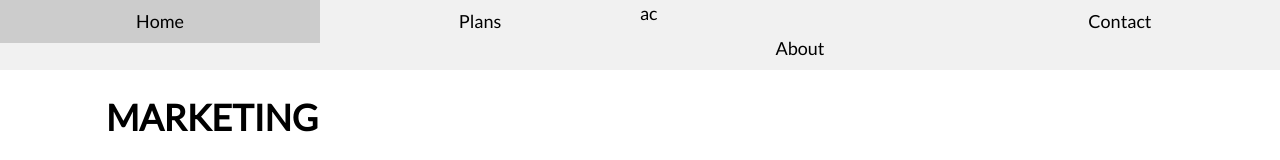
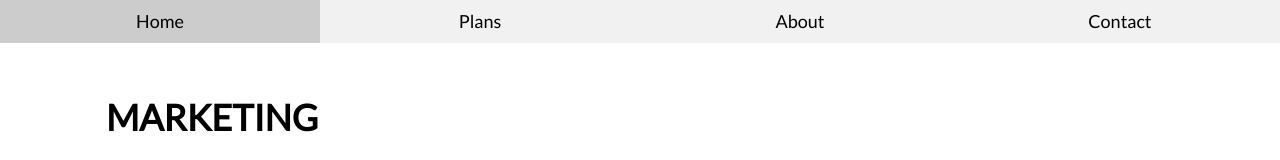
Before and after one commit to Josip7171/rakunforce.github.io, a plain HTML site: page index.html in a window 1280 px wide. Shown: the top 160 px of the page. Drawn offline with nearby package versions, Linux system fonts and the light colour scheme.

Commit message:
changing index html

```diff
--- a/index.html
+++ b/index.html
@@ -25,7 +25,7 @@ html,body,h1,h2,h3,h4 {font-family:"Lato", sans-serif}
     <div class="w3-col s3">
       <a href="#plans" class="w3-button w3-block">Plans</a>
     </div>
-    <div class="w3-col s3">ac
+    <div class="w3-col s3">
       <a href="#about" class="w3-button w3-block">About</a>
     </div>
     <div class="w3-col s3">
```
